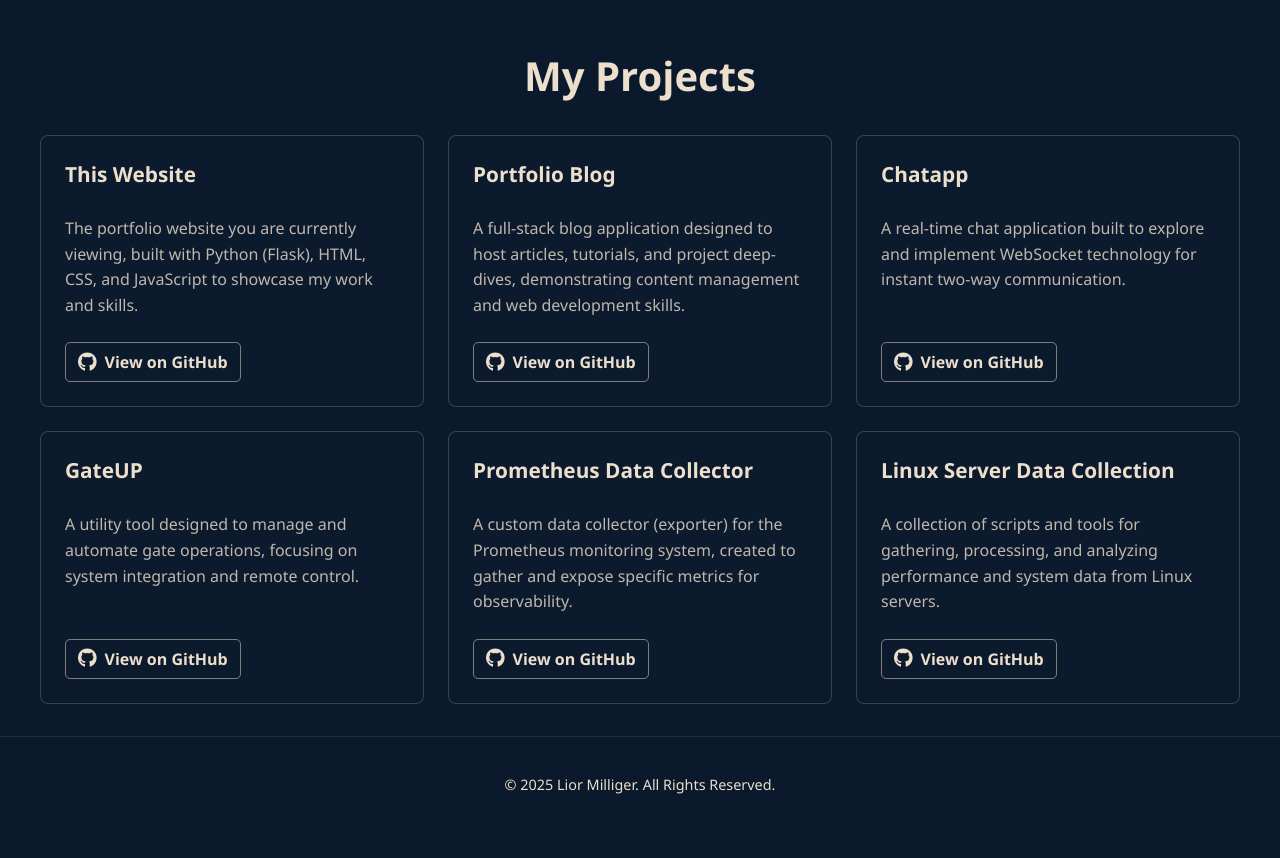
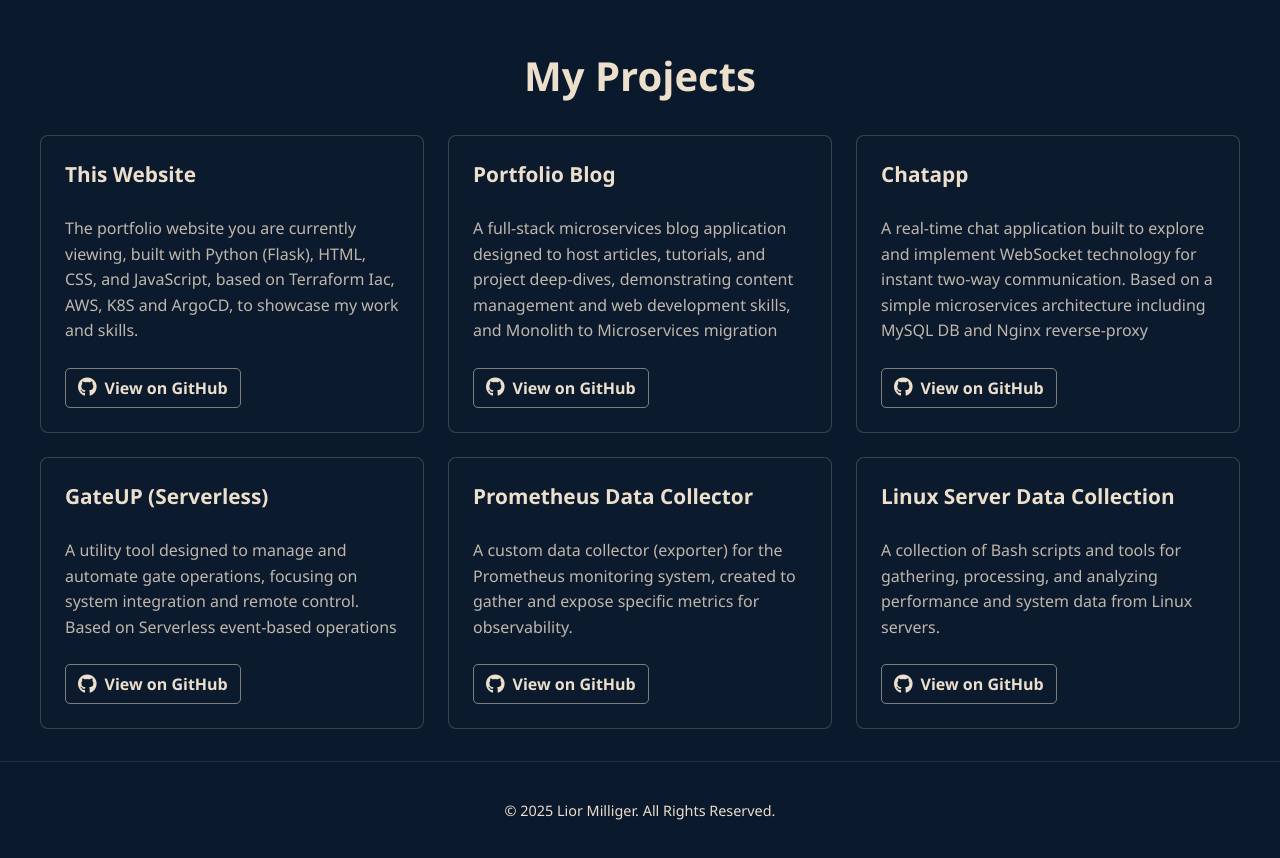
Before and after one commit to liormilliger/mywebsite-app, a Flask app: page /my-projects in a window 1280 px wide. Shown: the part 73-931 px from the top of the page. Before the commit the page ends 867 px from the top, so only its background shows below. Run offline with Flask 3, Linux system fonts and the light colour scheme.

Commit message:
Editing projects description, verified all links are working

```diff
--- a/app/templates/projects.html
+++ b/app/templates/projects.html
@@ -9,7 +9,7 @@
 
         <div class="project-card">
             <h2>This Website</h2>
-            <p>The portfolio website you are currently viewing, built with Python (Flask), HTML, CSS, and JavaScript to showcase my work and skills.</p>
+            <p>The portfolio website you are currently viewing, built with Python (Flask), HTML, CSS, and JavaScript, based on Terraform Iac, AWS, K8S and ArgoCD, to showcase my work and skills.</p>
             <div class="project-links">
                 <a href="https://github.com/liormilliger/mywebsite-app.git" target="_blank" rel="noopener noreferrer">
                     <i class="fab fa-github"></i> View on GitHub
@@ -19,7 +19,7 @@
 
         <div class="project-card">
             <h2>Portfolio Blog</h2>
-            <p>A full-stack blog application designed to host articles, tutorials, and project deep-dives, demonstrating content management and web development skills.</p>
+            <p>A full-stack microservices blog application designed to host articles, tutorials, and project deep-dives, demonstrating content management and web development skills, and Monolith to Microservices migration</p>
             <div class="project-links">
                 <a href="https://github.com/liormilliger/Portfolio-app.git" target="_blank" rel="noopener noreferrer">
                     <i class="fab fa-github"></i> View on GitHub
@@ -29,7 +29,7 @@
 
         <div class="project-card">
             <h2>Chatapp</h2>
-            <p>A real-time chat application built to explore and implement WebSocket technology for instant two-way communication.</p>
+            <p>A real-time chat application built to explore and implement WebSocket technology for instant two-way communication. Based on a simple microservices architecture including MySQL DB and Nginx reverse-proxy</p>
             <div class="project-links">
                 <a href="https://github.com/liormilliger/Chatapp.git" target="_blank" rel="noopener noreferrer">
                     <i class="fab fa-github"></i> View on GitHub
@@ -38,8 +38,8 @@
         </div>
 
         <div class="project-card">
-            <h2>GateUP</h2>
-            <p>A utility tool designed to manage and automate gate operations, focusing on system integration and remote control.</p>
+            <h2>GateUP (Serverless)</h2>
+            <p>A utility tool designed to manage and automate gate operations, focusing on system integration and remote control. Based on Serverless event-based operations</p>
             <div class="project-links">
                 <a href="https://github.com/liormilliger/GateUP.git" target="_blank" rel="noopener noreferrer">
                     <i class="fab fa-github"></i> View on GitHub
@@ -59,7 +59,7 @@
 
         <div class="project-card">
             <h2>Linux Server Data Collection</h2>
-            <p>A collection of scripts and tools for gathering, processing, and analyzing performance and system data from Linux servers.</p>
+            <p>A collection of Bash scripts and tools for gathering, processing, and analyzing performance and system data from Linux servers.</p>
             <div class="project-links">
                 <a href="https://github.com/liormilliger/linux-srv-data-collection.git" target="_blank" rel="noopener noreferrer">
                     <i class="fab fa-github"></i> View on GitHub
```
